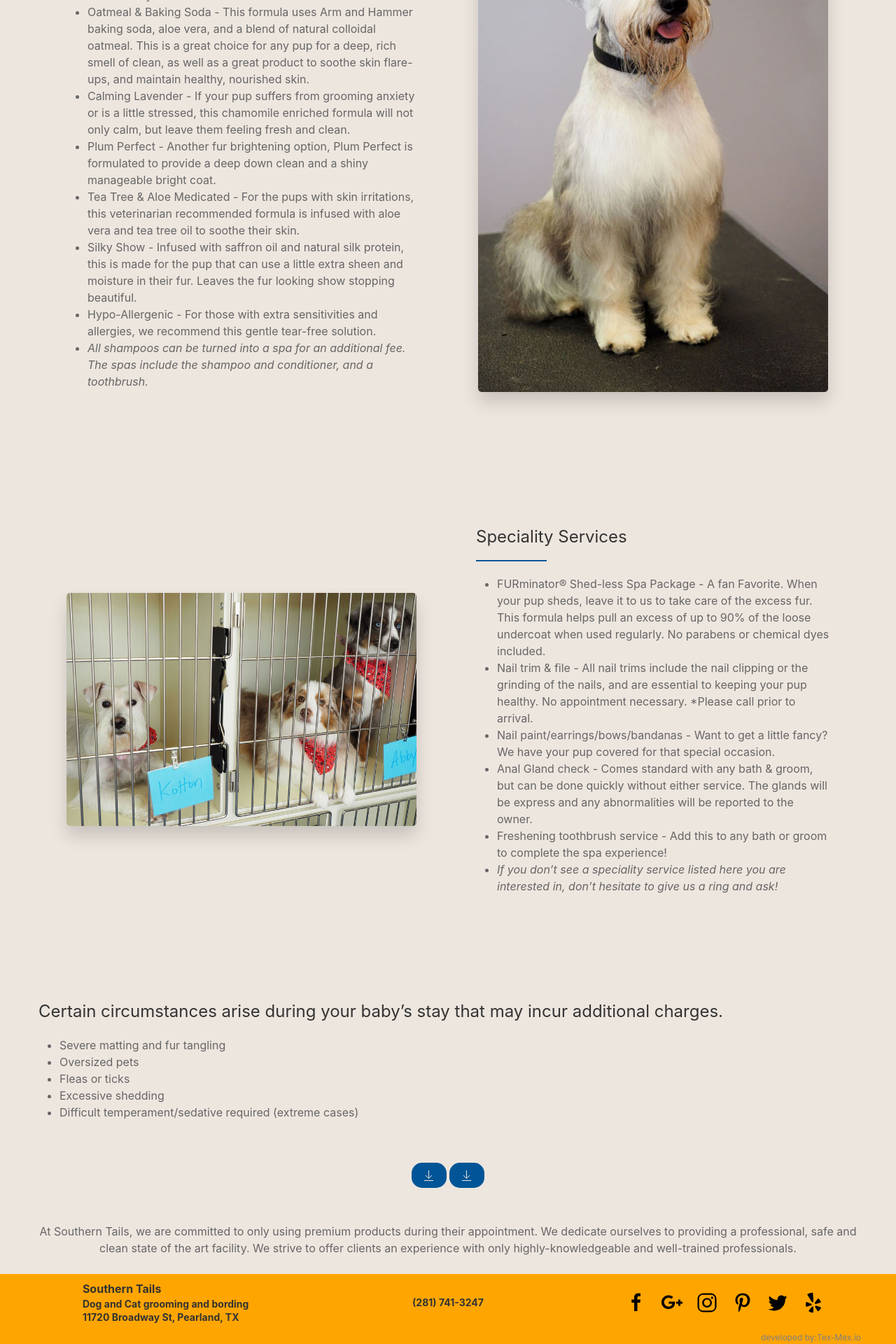
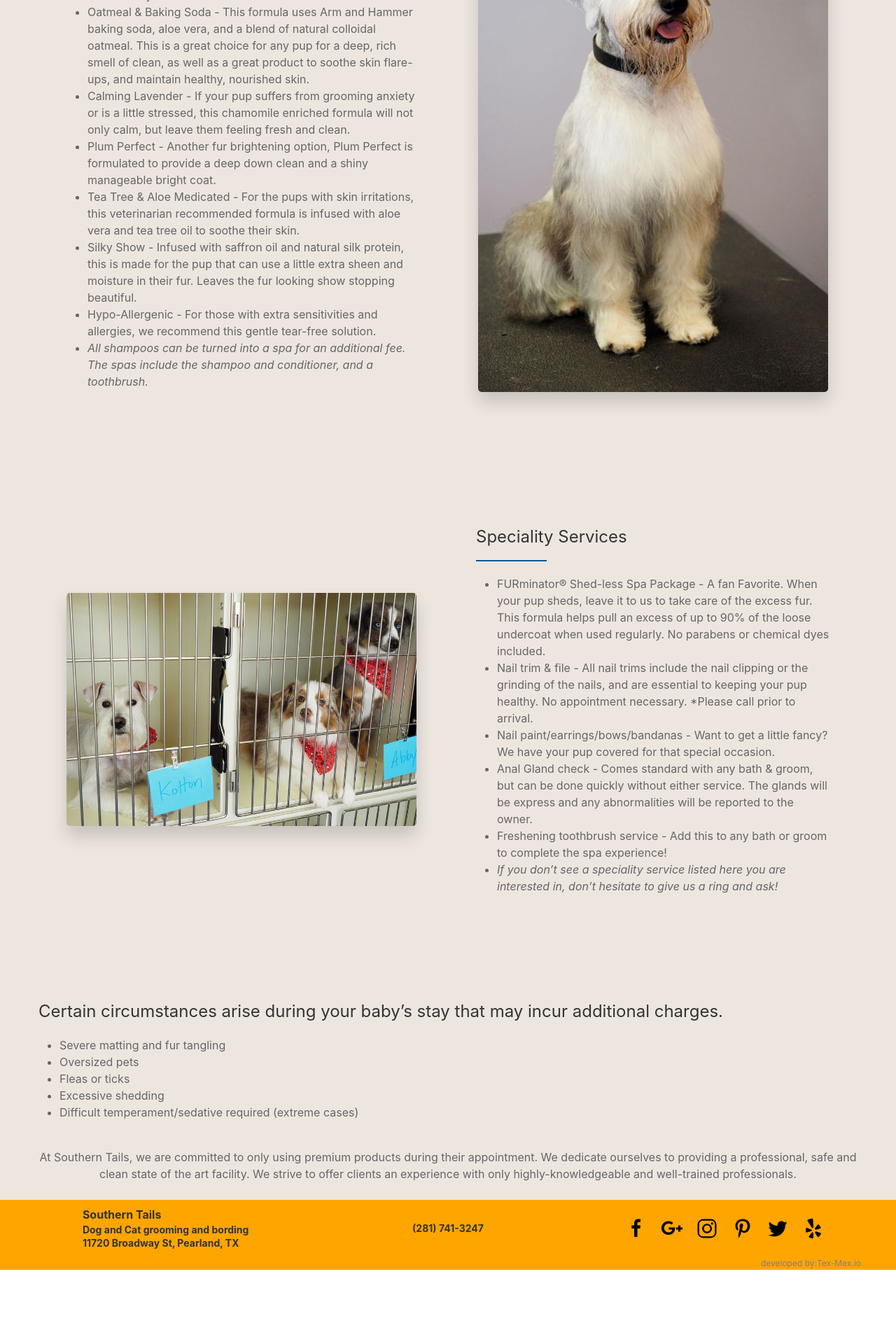
Before and after one commit to TechMex-io/southernTails, a Jekyll site: the page built from grooming.md, in a window 1280 px wide. Shown: the part 1850-3770 px from the top of the page at 70% size. Built offline with Jekyll 4.4.1, drawn with Linux system fonts in a browser that asks for light colours; after the commit the page ends 3664 px from its top, so only the background shows below that.

Commit message:
added if statement to keep the links out of the grooming page

```diff
--- a/_layouts/service.html
+++ b/_layouts/service.html
@@ -88,11 +88,13 @@ layout: default
           </div>
           {% endif %}
           <!-- List of links-->
+          {% if page.body_heading_links  != null %}
           <div class="uk-width-1-1@s uk-text-center">
             <h3>{{ page.body_heading_links }}</h3>
             <a class="downLoadLink" uk-icon="download" href="{{page.body_desc_url_1}}">{{page.body_desc_link_1}}</a>
             <a class="downLoadLink" uk-icon="download" href="{{page.body_desc_url_2}}">{{page.body_desc_link_2}}</a>
           </div>
+          {% endif %}
 
           <!-- Little bottom of the page text above footer -->
           <div class="uk-width-1-1@s uk-text-center">
```
Also changed, not shown: grooming.md (+2 -0 lines).
